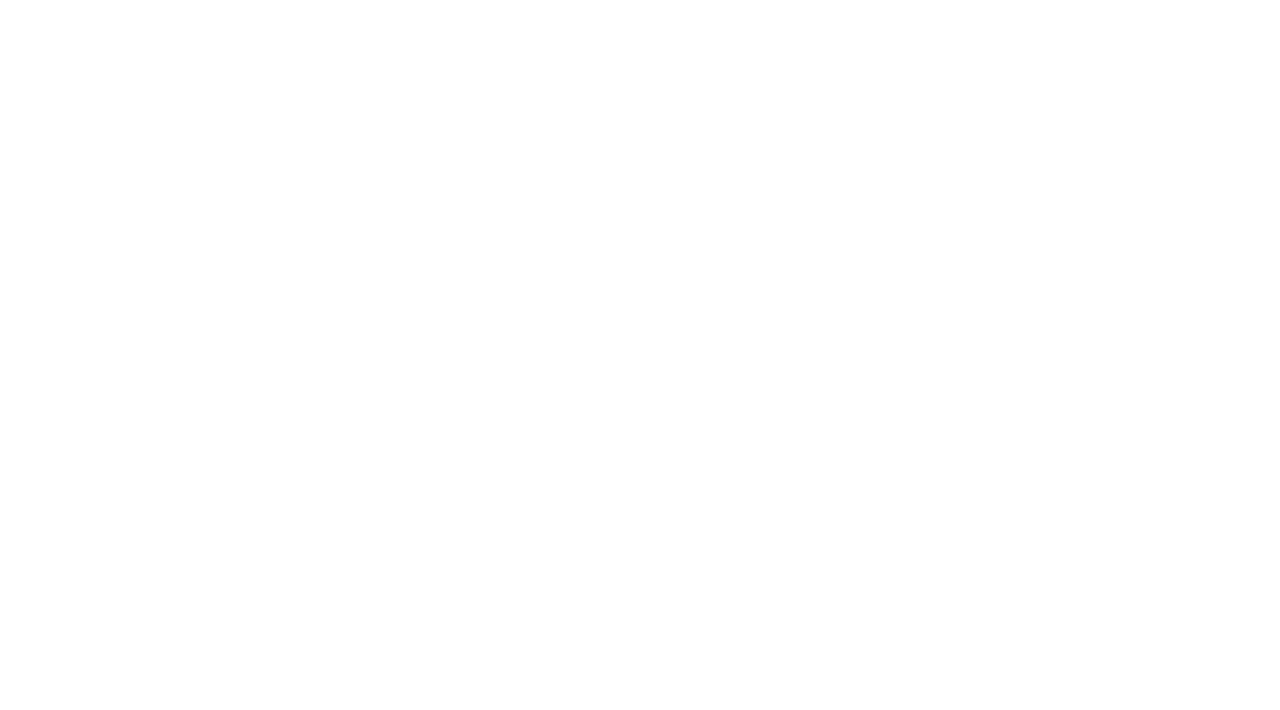
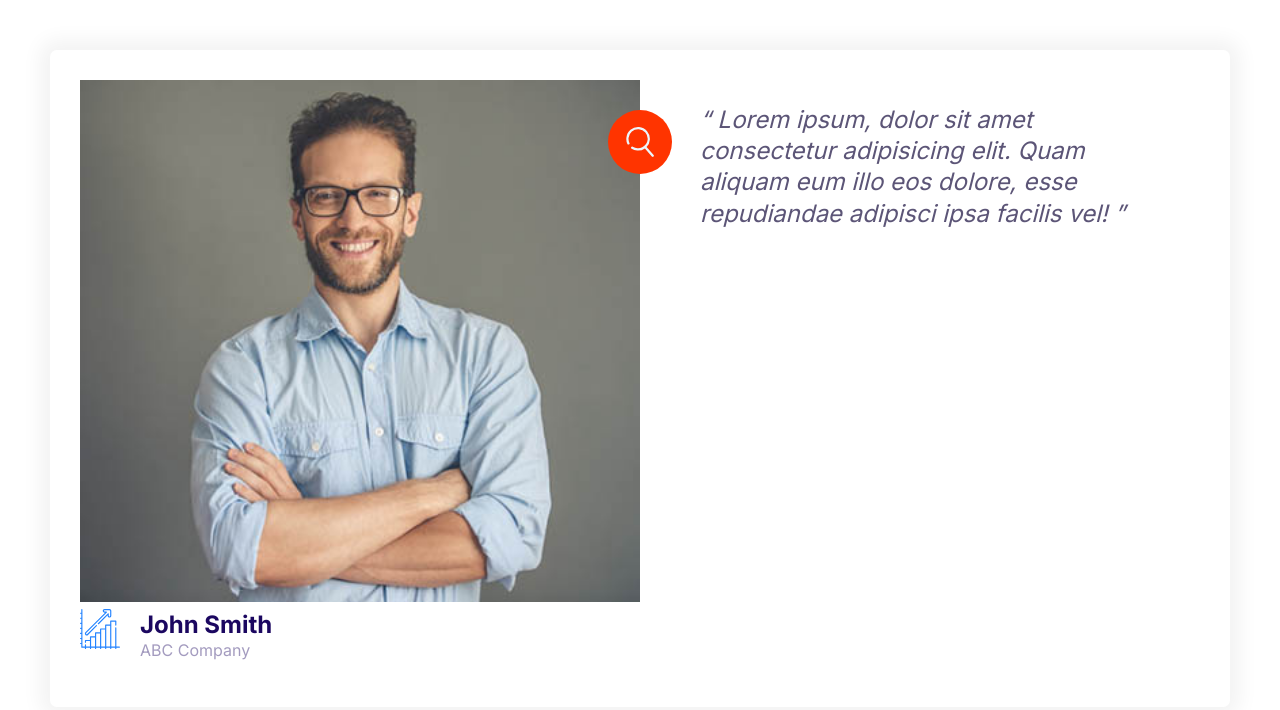
Before and after one commit to ProgramAkash/hostify, a plain HTML site: page index.html in a window 1280 px wide. Drawn offline with Linux system fonts and the light colour scheme.

Commit message:
Build the testimonial component.

```diff
--- a/CSS/styles.css
+++ b/CSS/styles.css
@@ -172,6 +172,15 @@ a {
   fill: var(--color-primary);
 }
 
+.icon__white {
+  fill: white;
+}
+
+.icon--small {
+  width: 30px;
+  height: 30px;
+}
+
 .icon-container {
   background: #f3f9fa;
   width: 64px;
@@ -180,6 +189,10 @@ a {
   display: inline-flex;
   justify-content: center;
   align-items: center;
+}
+
+.icon-container__accent {
+  background: var(--color-accent);
 }
 
 /**************************************Buttons******************************************/
@@ -397,7 +410,6 @@ a {
 }
 
 .quote__hyphen {
-  margin-left: 40px;
   position: relative;
   bottom: 10px;
 }
@@ -435,7 +447,6 @@ a {
 .grid {
   display: grid;
 }
-
 @media screen and (min-width: 768px) {
   .grid--cols-2 {
     grid-template-columns: repeat(2, 1fr);
@@ -447,3 +458,33 @@ a {
     grid-template-columns: repeat(3, 1fr);
   }
 }
+
+/*****************************************testimonial************************************/
+.testimonial__image > img {
+  width: 100%;
+}
+
+.testimonial__image {
+  position: relative;
+}
+
+.testimonial__image > .icon-container {
+  position: absolute;
+  top: 3rem;
+  right: -32px;
+}
+
+.testimonial {
+  padding: 3rem;
+}
+
+@media screen and (min-width: 768px) {
+  .testimonial .quote,
+  .testimonial .quote__title {
+    font-size: 2.4rem;
+  }
+
+  .testimonial .quote {
+    margin-left: 6rem;
+  }
+}
--- a/index.html
+++ b/index.html
@@ -13,5 +13,38 @@
     <link rel="stylesheet" href="CSS/normalize.css" />
     <link rel="stylesheet" href="CSS/styles.css" />
   </head>
-  <body></body>
+  <body style="padding: 5rem">
+    <div class="card testimonial">
+      <div class="grid grid--cols-2">
+        <div class="testimonial__image">
+          <img src="images/testimonial.jpg" alt="A happy smiling customer" />
+          <span class="icon-container icon-container__accent">
+            <svg class="icon icon--small icon__white">
+              <use xlink:href="images/sprite.svg#quotes"></use>
+            </svg>
+          </span>
+        </div>
+        <blockquote class="quote">
+          <p class="quote__text">
+            Lorem ipsum, dolor sit amet consectetur adipisicing elit. Quam
+            aliquam eum illo eos dolore, esse repudiandae adipisci ipsa facilis
+            vel!
+          </p>
+        </blockquote>
+        <footer>
+          <div class="media">
+            <div class="media__image">
+              <svg class="icon icon__primary quote__hyphen">
+                <use xlink:href="images/sprite.svg#line"></use>
+              </svg>
+            </div>
+            <div class="media__body">
+              <h3 class="media__title quote__title">John Smith</h3>
+              <p class="quote__company">ABC Company</p>
+            </div>
+          </div>
+        </footer>
+      </div>
+    </div>
+  </body>
 </html>
```
Also changed, not shown: Components/testimonial.html (added, +33 -0 lines), Images/sprite.svg, Images/testimonial.jpg (added).
